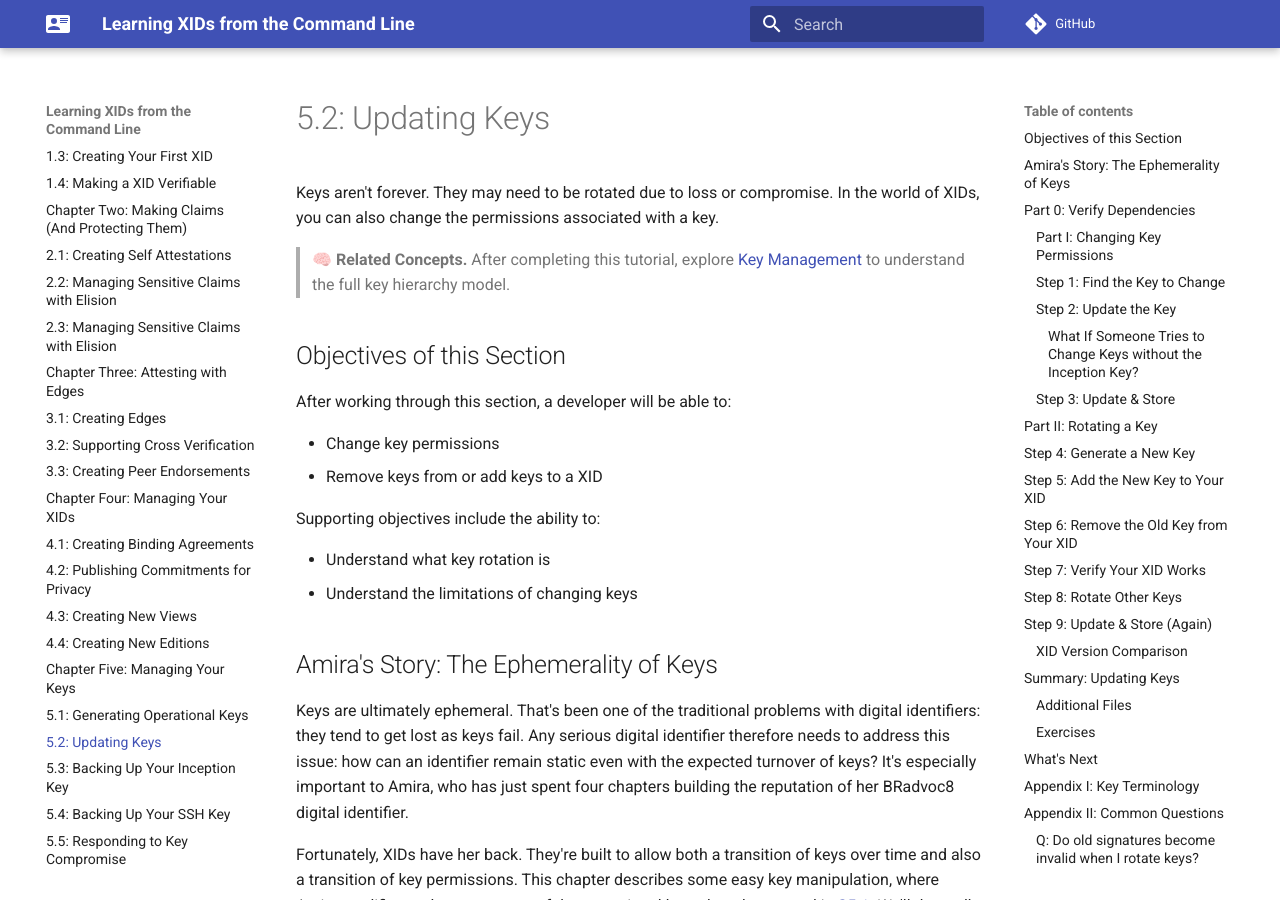
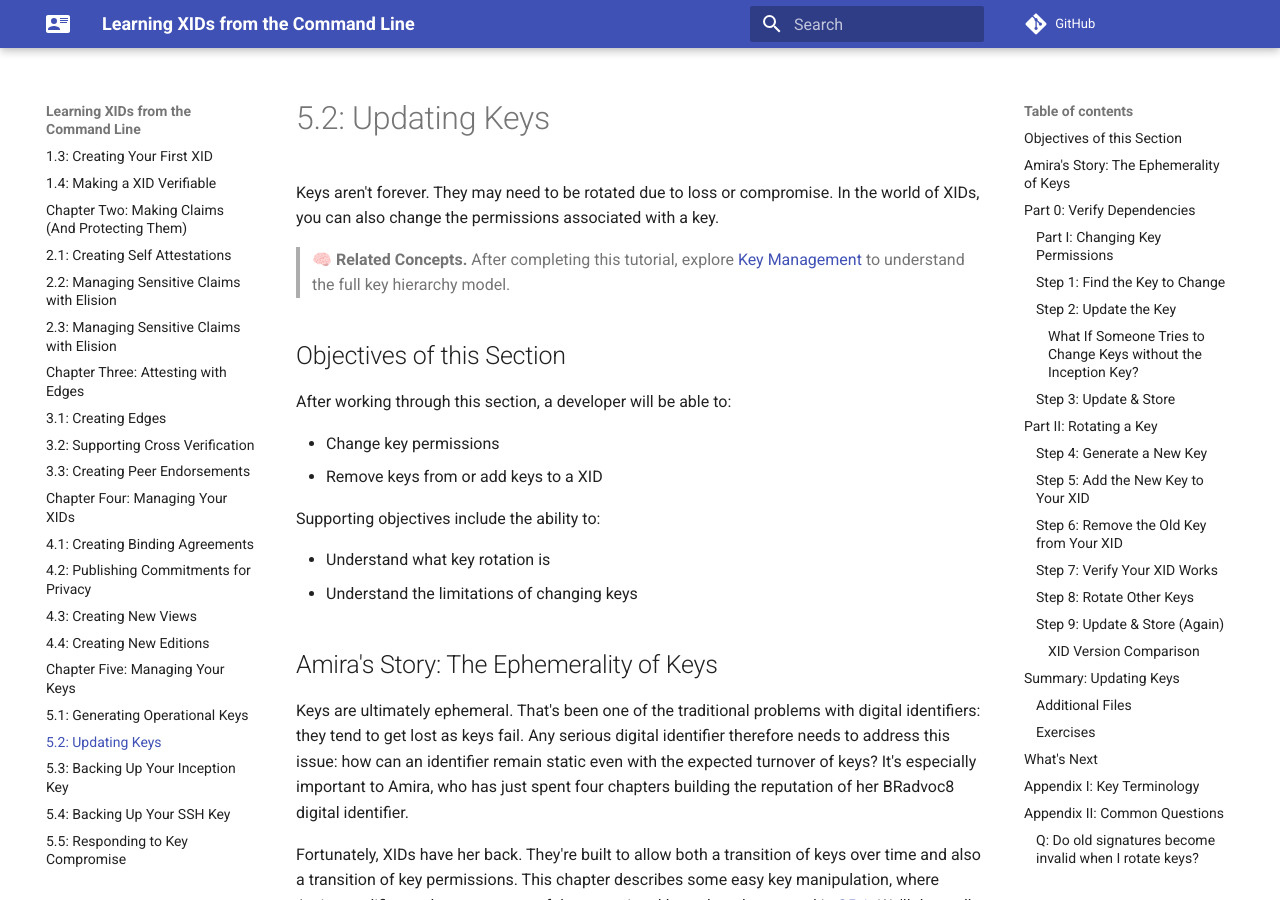
Before and after one commit to BlockchainCommons/XID-Quickstart, an MkDocs documentation site: the page built from docs/05_2_Updating_Keys.md, in a window 1280 px wide and 900 px high. Built offline with MkDocs 1.6.1 and Material for MkDocs 9.7.7, drawn with Linux system fonts in a browser that asks for light colours; comment, search, counter and statistics services are not loaded.

Commit message:
formatting fix

````diff
--- a/docs/05_2_Updating_Keys.md
+++ b/docs/05_2_Updating_Keys.md
@@ -223,7 +223,7 @@ identification.)
 (We'll talk about the more active compromise situation in
 [§5.5](05_5_Responding_to_Key_Compromise.md).)
 
-## Step 4: Generate a New Key
+### Step 4: Generate a New Key
 
 Adding a key to your XID always starts with its generation:
 
@@ -232,7 +232,7 @@ NEW_LAPTOP_PRVKEYS=$(envelope generate prvkeys --signing ed25519)
 NEW_LAPTOP_PUBKEYS=$(envelope generate pubkeys "$NEW_LAPTOP_PRVKEYS")
 ```
 
-## Step 5: Add the New Key to Your XID
+### Step 5: Add the New Key to Your XID
 
 You can then add the key to Amira's XID with appropriate permissions:
 
@@ -251,7 +251,7 @@ XID_WITH_ROTATED_KEY=$(envelope xid key add \
     "$XID_WITH_UPDATED_KEY")
 ```
 
-## Step 6: Remove the Old Key from Your XID
+### Step 6: Remove the Old Key from Your XID
 
 Before you remove the old key from your XID, you should make sure you
 have a full backup of the XID, in case there's a problem and you need
@@ -280,7 +280,7 @@ envelope format "$FULLY_ROTATED_XID" | grep -v "laptop-key-v2" | grep "laptop-ke
 | ✅ Old key removed
 ```
 
-## Step 7: Verify Your XID Works
+### Step 7: Verify Your XID Works
 
 At this point, you should engage in the operational work that you
 normally do with your XID, and verify that it still works. If there
@@ -296,7 +296,7 @@ This general procedure should be followed for any key rotation:
 5. Verify old key was removed from XID.
 6. Verify XID still has needed permissions.
 
-## Step 8: Rotate Other Keys
+### Step 8: Rotate Other Keys
 
 It's best practice to link your GitHub SSH signing keys to individual
 devices too, so you can always see what device a commit came from. The
@@ -314,7 +314,7 @@ We're going to leave the rest of Amira's keys the same, rather than
 redundantly doing all of that work, but be aware that in the real
 world it might be worthwhile to update them to maintain your security.
 
-## Step 9: Update & Store (Again)
+### Step 9: Update & Store (Again)
 
 Just as with the permission update for your key, it's very important
 to get this XID with the rotated key out to the public. Until you do,
````
